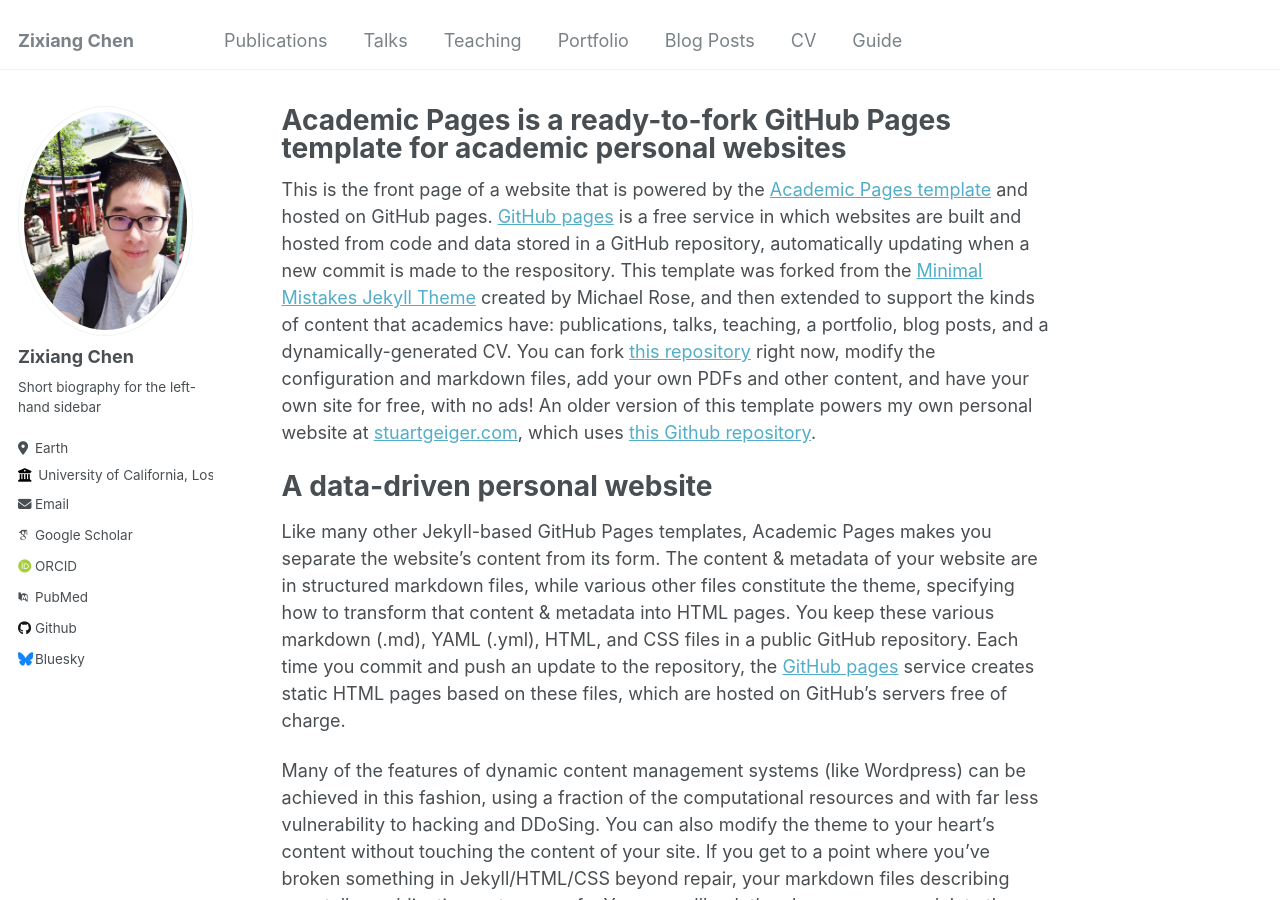
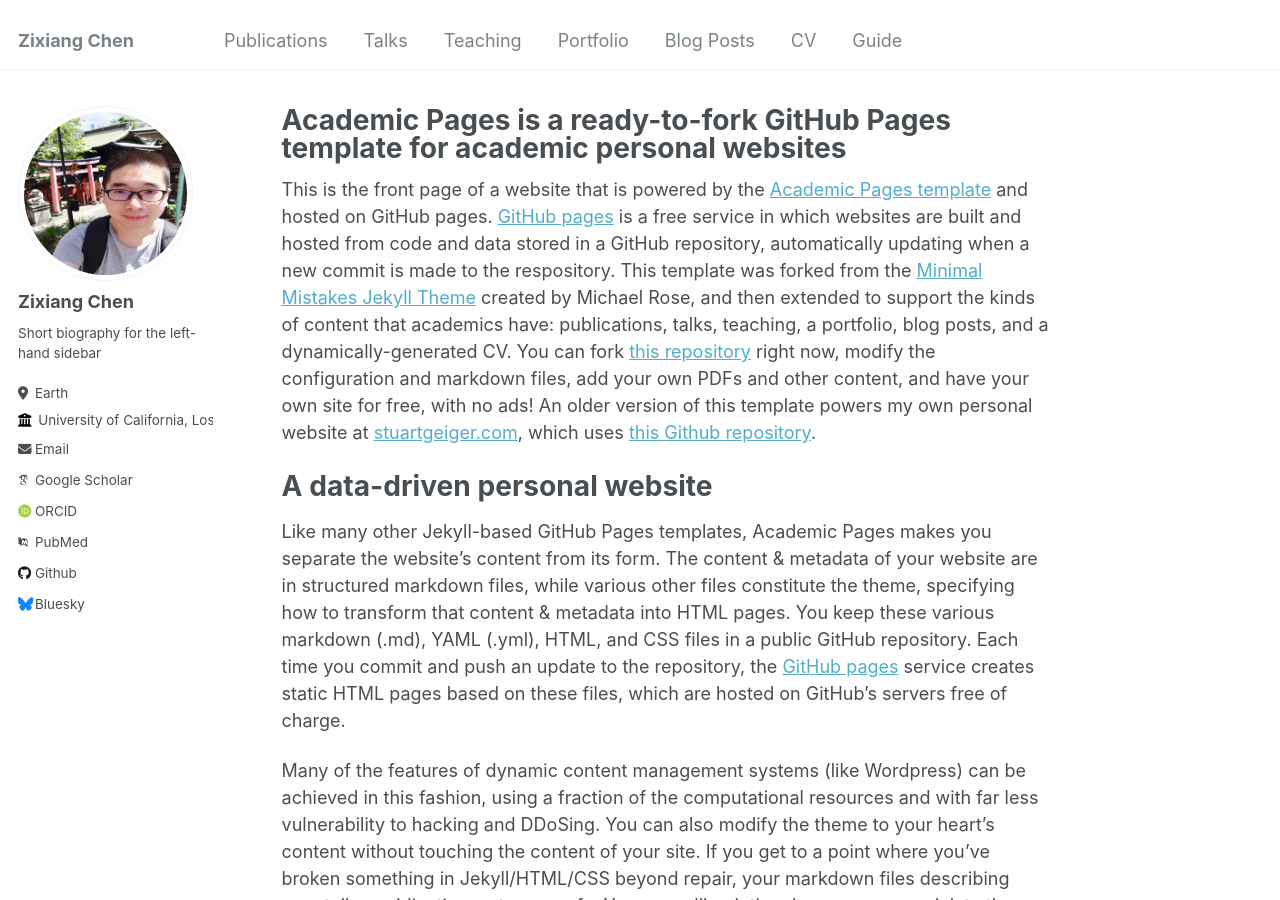
Before and after one commit to czx6858/czx6858.github.io, a Jekyll site: the page built from _pages/about.md, in a window 1280 px wide and 900 px high. Built offline with Jekyll 4.4.1, drawn with Linux system fonts in a browser that asks for light colours; some web fonts are replaced.

Commit message:
Update _config.yml

```diff
--- a/_config.yml
+++ b/_config.yml
@@ -21,7 +21,7 @@ repository               : "academicpages/academicpages.github.io"
 #               Additional customization can be done by editing /_includes/author-profile.html
 author:
   # Biographic information
-  avatar           : "zixiangchen.png"
+  avatar           : "zixiangchen1.png"
   name             : "Zixiang Chen"
   pronouns         : # example: "she/her"
   bio              : "Short biography for the left-hand sidebar"
```
